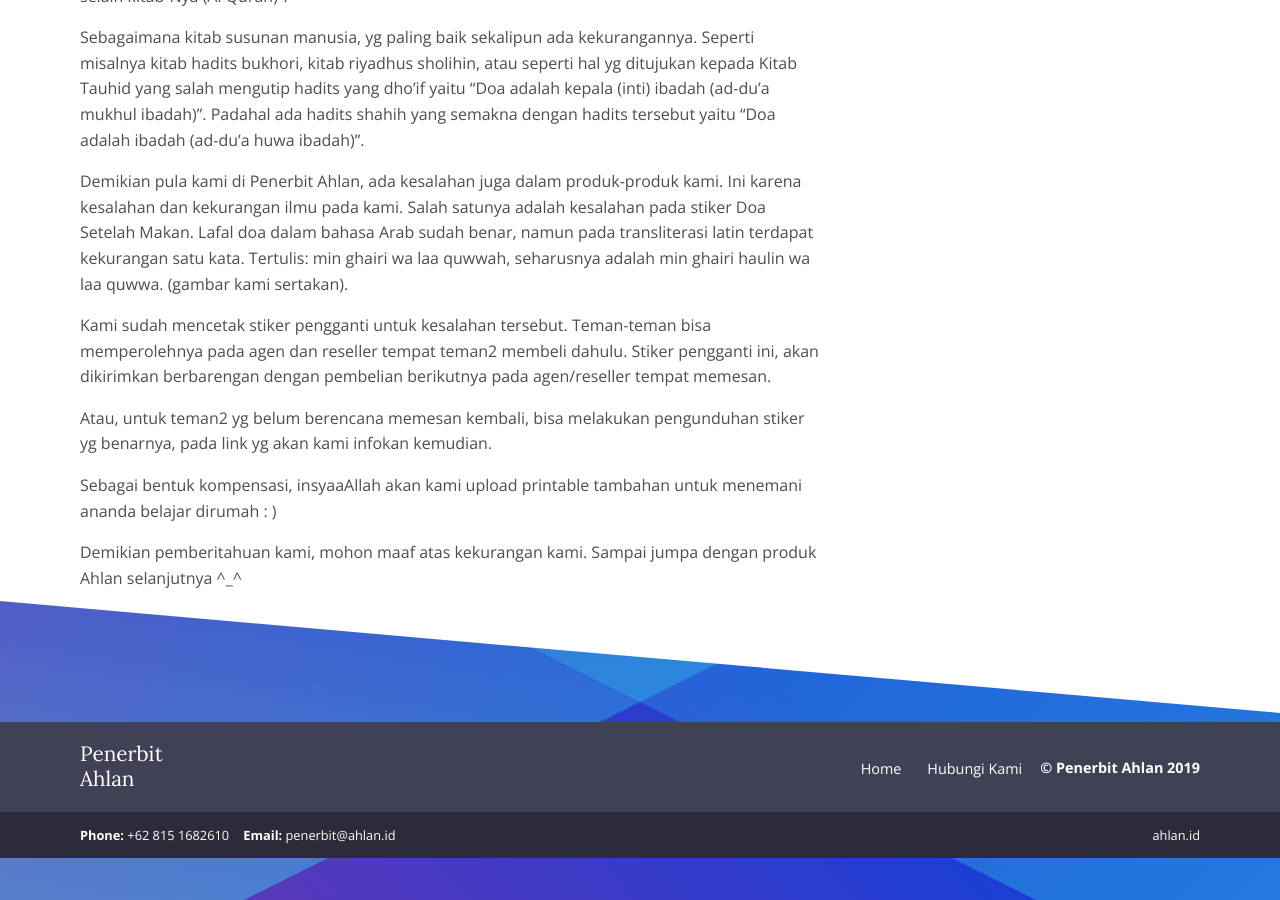
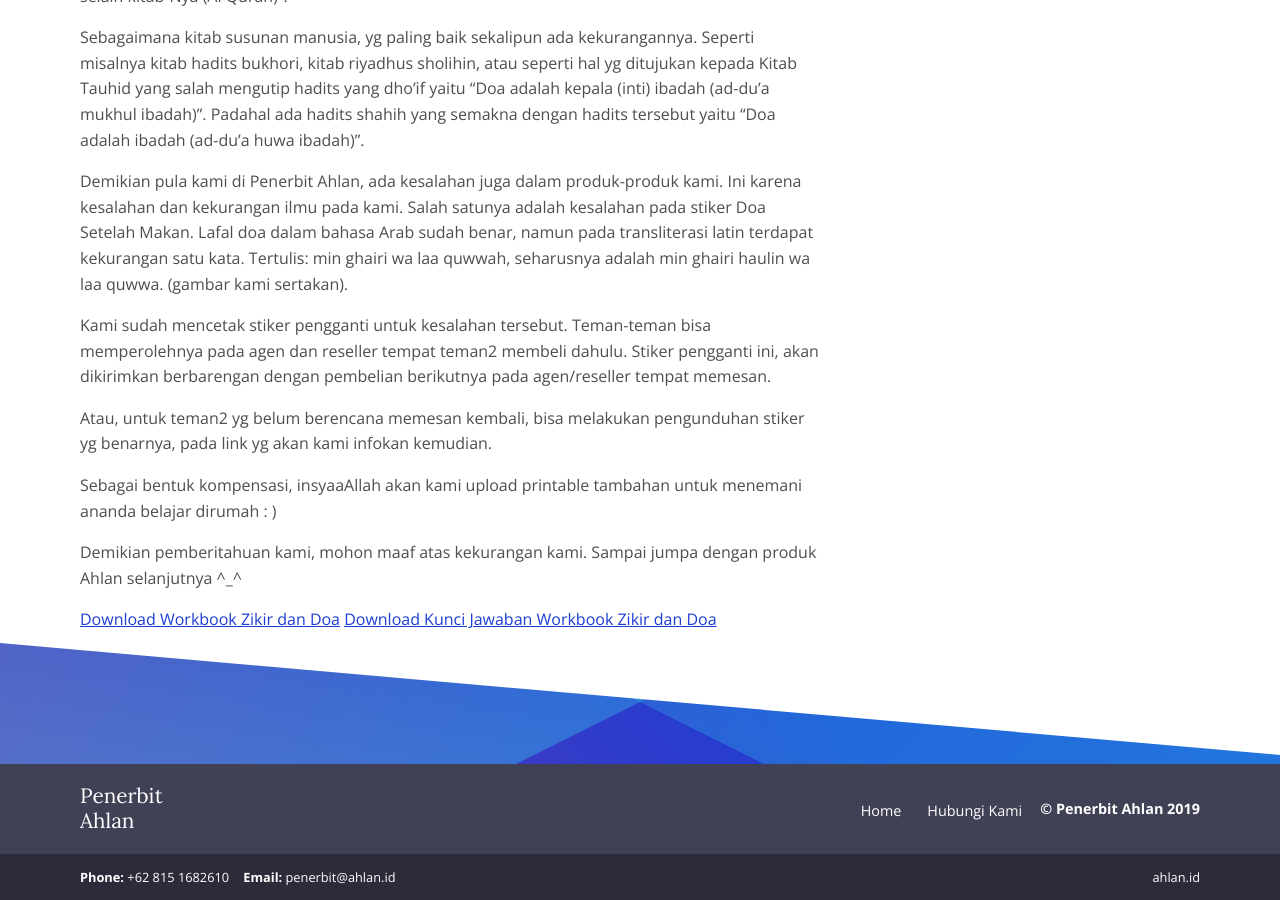
Before and after one commit to ahlanid/ahlanid.github.io, a Jekyll site: the page built from _kabars/1-suplemen-stiker-doa-ahlan.md, in a window 1280 px wide and 900 px high, scrolled down 648 px. Built offline with Jekyll 4.4.1, drawn with Linux system fonts in a browser that asks for light colours.

Commit message:
Update 1-suplemen-stiker-doa-ahlan.md

```diff
--- a/_kabars/1-suplemen-stiker-doa-ahlan.md
+++ b/_kabars/1-suplemen-stiker-doa-ahlan.md
@@ -23,3 +23,6 @@ Sebagai bentuk kompensasi, insyaaAllah akan kami upload printable tambahan untuk
 
 Demikian pemberitahuan kami, mohon maaf atas kekurangan kami.
 Sampai jumpa dengan produk Ahlan selanjutnya ^_^
+
+[Download Workbook Zikir dan Doa](assets/docs/workbook%20zikir%20dan%20doa.pdf)
+[Download Kunci Jawaban Workbook Zikir dan Doa](assets/docs/kunci%20jawaban%20workbook%20zikir%20dan%20doa.pdf)
```
